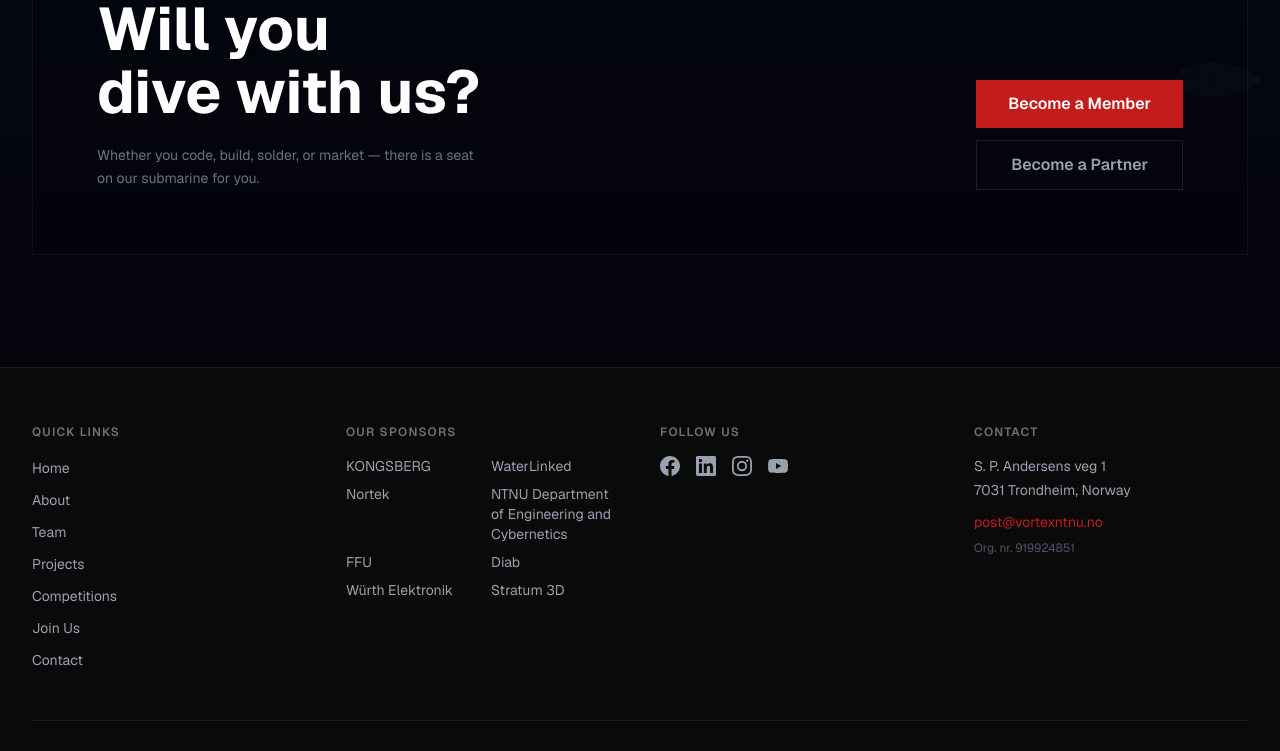
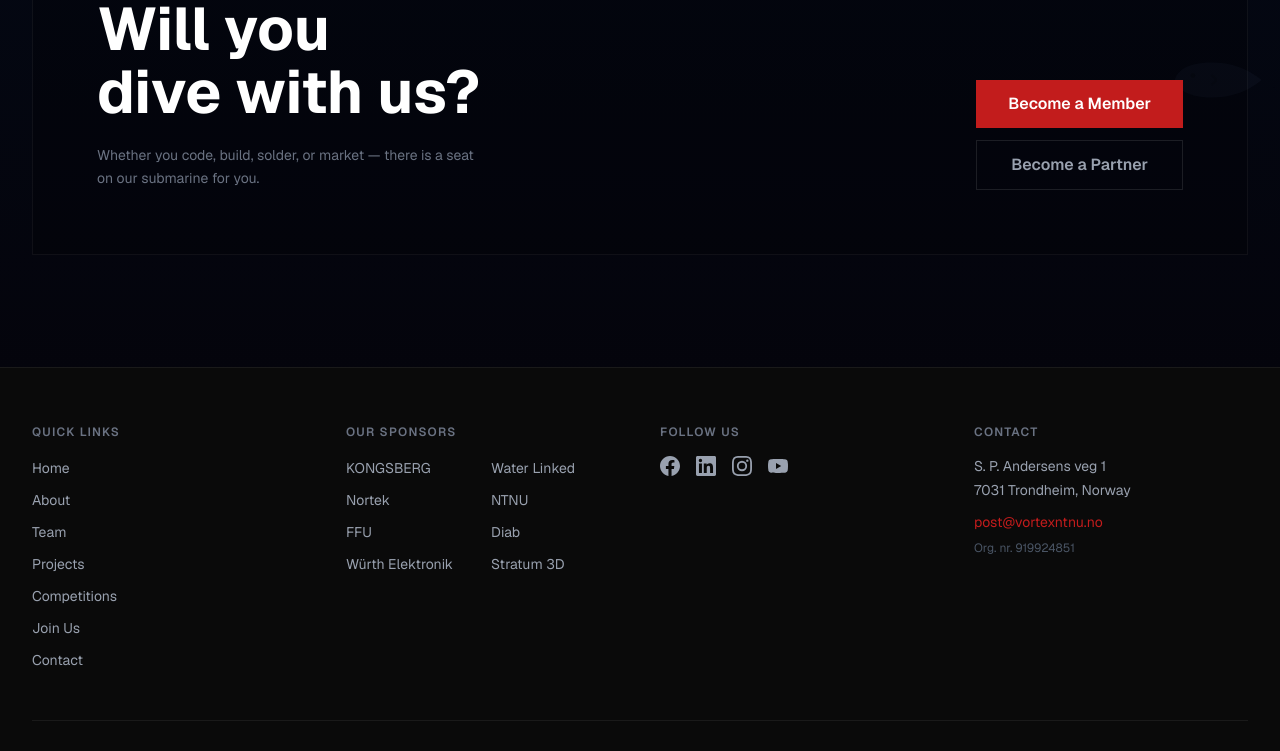
Before and after one commit to vortexntnu/Website_v2, a Next.js app in the folder vortex_website/: page / in a window 1280 px wide. Shown: the part 3696-4447 px from the top of the page. Built offline with nearby package versions, Linux system fonts and the light colour scheme.

Commit message:
feat: design changes

```diff
--- a/vortex_website/src/app/layout.tsx
+++ b/vortex_website/src/app/layout.tsx
@@ -48,14 +48,14 @@ export default function RootLayout({ children }: { children: React.ReactNode })
   ];
 
   const sponsors = [
-    "KONGSBERG",
-    "WaterLinked",
-    "Nortek",
-    "NTNU Department of Engineering and Cybernetics",
-    "FFU",
-    "Diab",
-    "Würth Elektronik",
-    "Stratum 3D",
+    { name: "KONGSBERG", href: "https://www.kongsberg.com" },
+    { name: "Water Linked", href: "https://www.waterlinked.com" },
+    { name: "Nortek", href: "https://www.nortekgroup.com" },
+    { name: "NTNU", href: "https://www.ntnu.edu/itk" },
+    { name: "FFU", href: "https://www.ffu.no" },
+    { name: "Diab", href: "https://www.diabgroup.com" },
+    { name: "Würth Elektronik", href: "https://www.we-online.com" },
+    { name: "Stratum 3D", href: "https://stratum3d.no" },
   ];
 
   return (
@@ -98,8 +98,15 @@ export default function RootLayout({ children }: { children: React.ReactNode })
                 </h4>
                 <ul className="grid grid-cols-2 gap-x-4 gap-y-2">
                   {sponsors.map((s) => (
-                    <li key={s} className="text-gray-400 text-sm">
-                      {s}
+                    <li key={s.name}>
+                      <a
+                        href={s.href}
+                        target="_blank"
+                        rel="noopener noreferrer"
+                        className="text-gray-400 hover:text-white text-sm transition-colors duration-150"
+                      >
+                        {s.name}
+                      </a>
                     </li>
                   ))}
                 </ul>
--- a/vortex_website/src/app/page.tsx
+++ b/vortex_website/src/app/page.tsx
@@ -6,8 +6,8 @@ import type { Sponsor } from "@/app/lib/types";
 
 const sponsors: Sponsor[] = [
   { name: "KONGSBERG", logoSrc: "/images/sponsors/kongsberg.svg", href: "https://www.kongsberg.com", logoHeight: 90 },
-  { name: "Water Linked", logoSrc: "/images/sponsors/waterlinked.svg", href: "https://www.waterlinked.com", invertColors: true ,logoHeight:30},
-  { name: "Nortek", logoSrc: "/images/sponsors/nortek.svg", href: "https://www.nortekgroup.com" },
+  { name: "Water Linked", logoSrc: "/images/sponsors/waterlinked_dark.svg", href: "https://www.waterlinked.com", logoHeight:30},
+  { name: "Nortek", logoSrc: "/images/sponsors/nortek.svg", href: "https://www.nortekgroup.com", logoHeight: 50 },
   {
     name: "NTNU Department of Engineering and Cybernetics",
     logoSrc: "/images/sponsors/inst_for_teknisk_kybernetikk_bredde_eng.jpg",
--- /dev/null
+++ b/vortex_website/src/types/css.d.ts
@@ -0,0 +1 @@
+declare module "*.css";
--- a/vortex_website/tsconfig.json
+++ b/vortex_website/tsconfig.json
@@ -9,6 +9,7 @@
     "esModuleInterop": true,
     "module": "esnext",
     "moduleResolution": "bundler",
+    "allowArbitraryExtensions": true,
     "resolveJsonModule": true,
     "isolatedModules": true,
     "jsx": "react-jsx",
@@ -24,6 +25,7 @@
   },
   "include": [
     "next-env.d.ts",
+    "**/*.d.ts",
     "**/*.ts",
     "**/*.tsx",
     ".next/types/**/*.ts",
```
Also changed, not shown: vortex_website/public/images/sponsors/Waterlinked_dark.svg (added).
